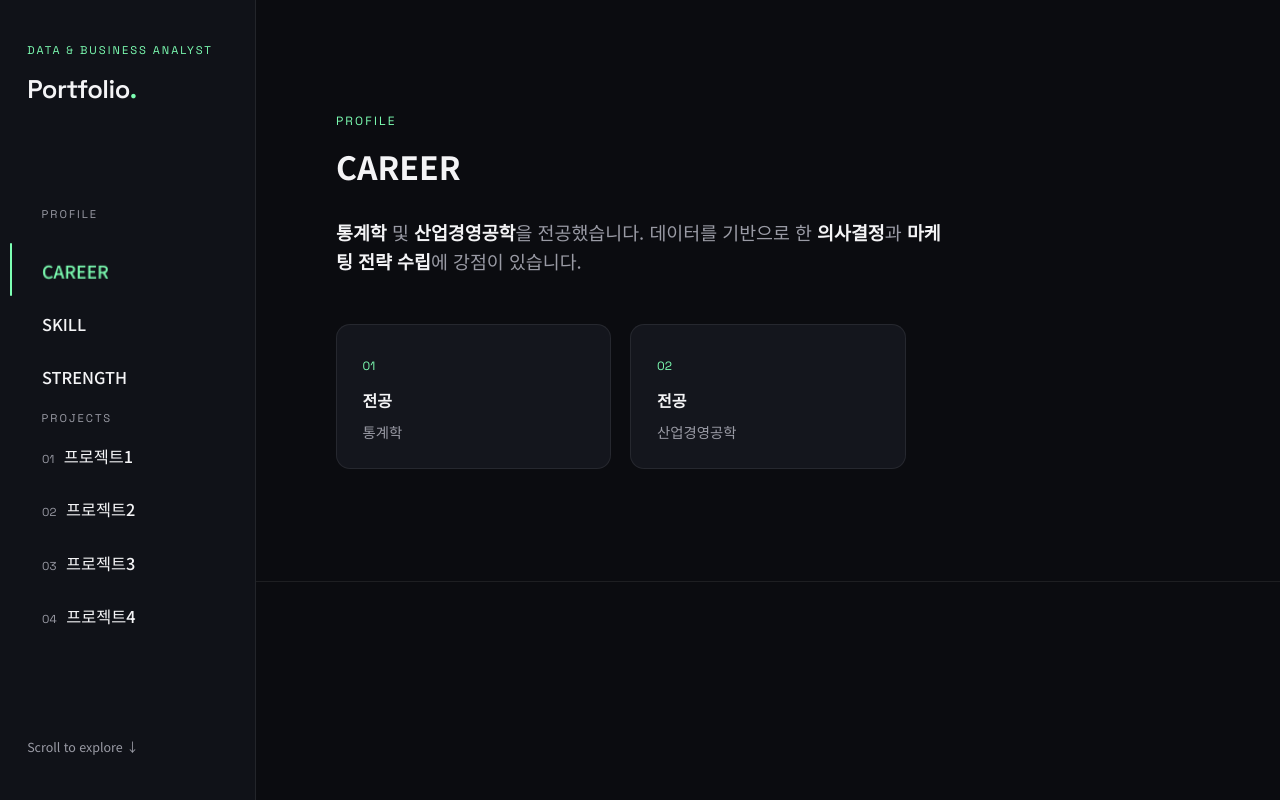
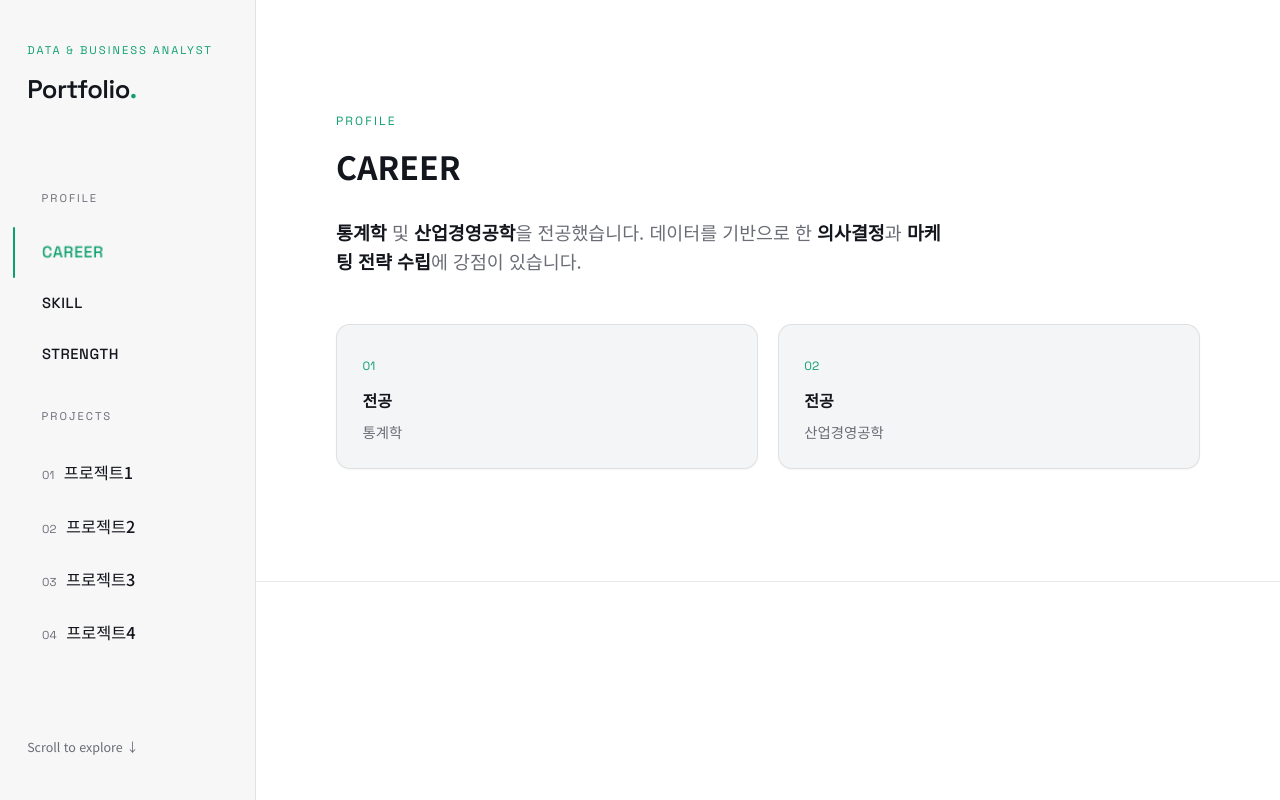
Before and after one commit to JangIngeon/PORTFOLIO, a plain HTML site: page index.html in a window 1280 px wide. Both pictures are taken after a click on the item "CAREER". Drawn offline with nearby package versions, Linux system fonts and the light colour scheme.

Commit message:
Update color variables and layout styles in CSS

```diff
--- a/style.css
+++ b/style.css
@@ -8,14 +8,14 @@
 }
 
 :root {
-  --bg: #0b0c10;
-  --bg-soft: #101218;
-  --panel: #14161d;
-  --border: rgba(255, 255, 255, 0.08);
-  --text: #f4f4f6;
-  --text-dim: #9a9ba5;
-  --accent: #7dffb3;
-  --accent-soft: rgba(125, 255, 179, 0.12);
+  --bg: #ffffff;
+  --bg-soft: #f7f7f8;
+  --panel: #f4f5f7;
+  --border: rgba(15, 17, 21, 0.09);
+  --text: #14161d;
+  --text-dim: #6b6d76;
+  --accent: #0e9f6e;
+  --accent-soft: rgba(14, 159, 110, 0.1);
   --font-kr: "Noto Sans KR", sans-serif;
   --font-en: "Space Grotesk", sans-serif;
 }
@@ -42,7 +42,7 @@
 }
 
 /* =========================================================
-   App layout — left fixed sidebar (30%) / right scroll area (70%)
+   App layout — left fixed sidebar (20%) / right scroll area (80%)
 ========================================================= */
 .app {
   display: flex;
@@ -102,8 +102,19 @@
   margin-bottom: 1.2rem;
 }
 
+.nav-caption--projects {
+  display: block;
+  margin-top: 1.8rem;
+}
+
 .nav-item {
   position: relative;
+}
+
+.nav-item--meta .nav-title {
+  font-family: var(--font-en);
+  font-size: 0.92rem;
+  letter-spacing: 0.04em;
 }
 
 .nav-link {
@@ -135,7 +146,7 @@
 /* moving indicator bar next to the currently active project */
 .nav-indicator {
   position: absolute;
-  left: -1.1rem;
+  left: -0.9rem;
   top: 0;
   width: 2px;
   height: 2.7rem;
@@ -143,28 +154,6 @@
   border-radius: 2px;
   opacity: 0;
   transform: translateY(0);
-}
-
-/* quick links */
-.sidebar-quicklinks {
-  display: flex;
-  flex-wrap: wrap;
-  gap: 0.9rem 1.1rem;
-  margin-top: 2.4rem;
-  padding-left: 0.9rem;
-}
-
-.quick-link {
-  font-size: 0.85rem;
-  color: var(--text-dim);
-  border-bottom: 1px solid transparent;
-  padding-bottom: 2px;
-  transition: color 0.3s ease, border-color 0.3s ease;
-}
-
-.quick-link:hover {
-  color: var(--accent);
-  border-color: var(--accent);
 }
 
 .sidebar-note {
@@ -281,7 +270,7 @@
 
 .about-cards {
   display: grid;
-  grid-template-columns: repeat(3, 1fr);
+  grid-template-columns: repeat(2, 1fr);
   gap: 1.2rem;
 }
 
@@ -291,6 +280,7 @@
   background: var(--panel);
   border: 1px solid var(--border);
   border-radius: 14px;
+  box-shadow: 0 1px 2px rgba(15, 17, 21, 0.04);
 }
 
 .about-card {
```
